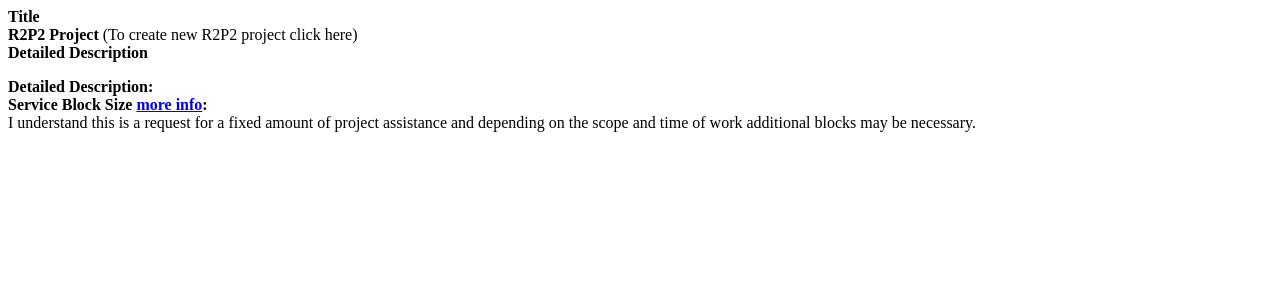
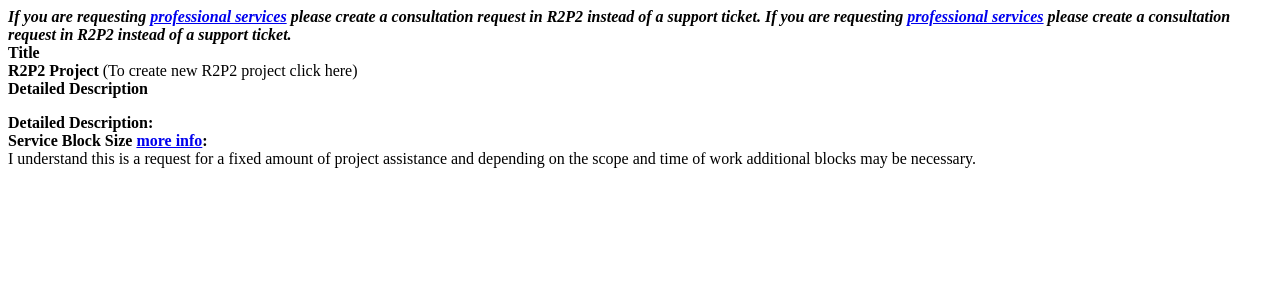
Before and after one commit to susom/redcap-em-rit-dashboard, a PHP site: page /views/modal.php in a window 1280 px wide. Shown: the top 300 px of the page. Run offline with PHP 8.4, Linux system fonts and the light colour scheme.

Commit message:
add disclaimer to support ticket modal.

```diff
--- a/views/create_jira_ticket.php
+++ b/views/create_jira_ticket.php
@@ -5,6 +5,20 @@ namespace Stanford\ProjectPortal;
 ?>
 
 <div class="container-fluid">
+    <b-row class="mb-3">
+        <b-col>
+            <strong>
+                <i v-if="linked() == true">If you are requesting <a target="_blank"
+                                                                    href="https://medwiki.stanford.edu/x/qafZB">professional
+                        services</a> please create a consultation request in <a target="_blank"
+                                                                                :href="ticket.project_portal_consultation_url">R2P2</a>
+                    instead of a support ticket.</i>
+                <i v-else>If you are requesting <a target="_blank" href="https://medwiki.stanford.edu/x/qafZB">professional
+                        services</a> please create a consultation request in <a target="_blank" :href="base_portal_url">R2P2</a>
+                    instead of a support ticket.</i>
+            </strong>
+        </b-col>
+    </b-row>
     <b-alert :variant="variant"
              dismissible
              fade
@@ -12,6 +26,7 @@ namespace Stanford\ProjectPortal;
     >
         <b class="row" v-html="alertMessage"></b>
     </b-alert>
+
     <form id="jira-ticket">
 
         <div class="form-group">
--- a/views/index.php
+++ b/views/index.php
@@ -338,8 +338,9 @@ try {
                         project_portal_id: "<?php echo isset($module->getPortal()->projectPortalSavedConfig['portal_project_id']) ? $module->getPortal()->projectPortalSavedConfig['portal_project_id'] : '' ?>",
                         project_portal_name: "<?php echo isset($module->getPortal()->projectPortalSavedConfig['portal_project_name']) ? $module->getPortal()->projectPortalSavedConfig['portal_project_name'] : '' ?>",
                         project_portal_id_saved: "<?php echo isset($module->getPortal()->projectPortalSavedConfig['portal_project_id']) ? "true" : "false" ?>",
-                        project_portal_url: "<?php echo $module->getClient()->getPortalBaseURL() . 'detail/' . $module->getPortal()->projectPortalSavedConfig['portal_project_id'] ?>",
-                        project_portal_sow_url: "<?php echo $module->getClient()->getPortalBaseURL() . 'detail/' . $module->getPortal()->projectPortalSavedConfig['portal_project_id'] . '/sow' ?>"
+                        project_portal_url: "<?php echo isset($module->getPortal()->projectPortalSavedConfig['portal_project_id']) ? $module->getClient()->getPortalBaseURL() . 'detail/' . $module->getPortal()->projectPortalSavedConfig['portal_project_id'] : '' ?>",
+                        project_portal_sow_url: "<?php echo isset($module->getPortal()->projectPortalSavedConfig['portal_project_id']) ? $module->getClient()->getPortalBaseURL() . 'detail/' . $module->getPortal()->projectPortalSavedConfig['portal_project_id'] . '/sow' : '' ?>",
+                        project_portal_consultation_url: "<?php echo isset($module->getPortal()->projectPortalSavedConfig['portal_project_id']) ? $module->getClient()->getPortalBaseURL() . 'detail/' . $module->getPortal()->projectPortalSavedConfig['portal_project_id'] . '/consultation' : '' ?>"
                     },
                     base_portal_url: "<?php echo $module->getClient()->getPortalBaseURL() ?>",
                     project_status: "<?php echo $module->getProject()->project['status'] ?>",
```
